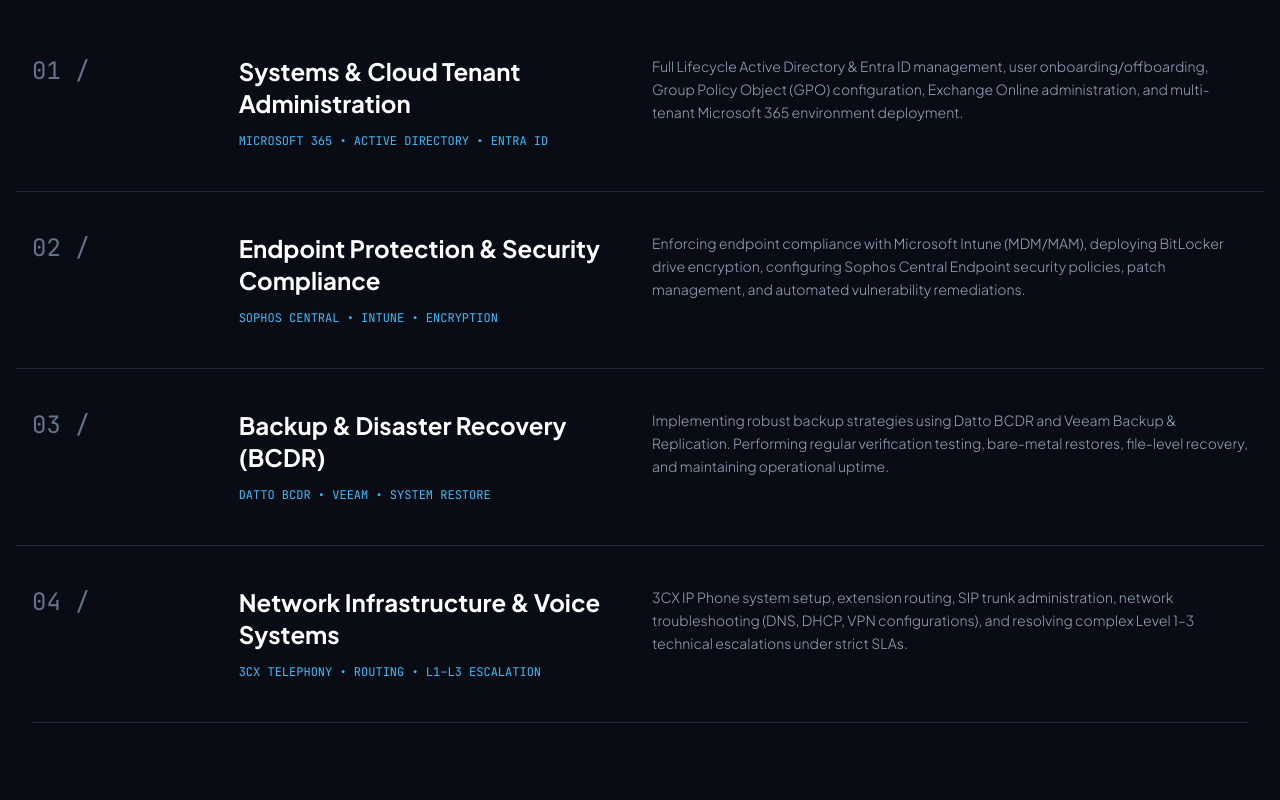
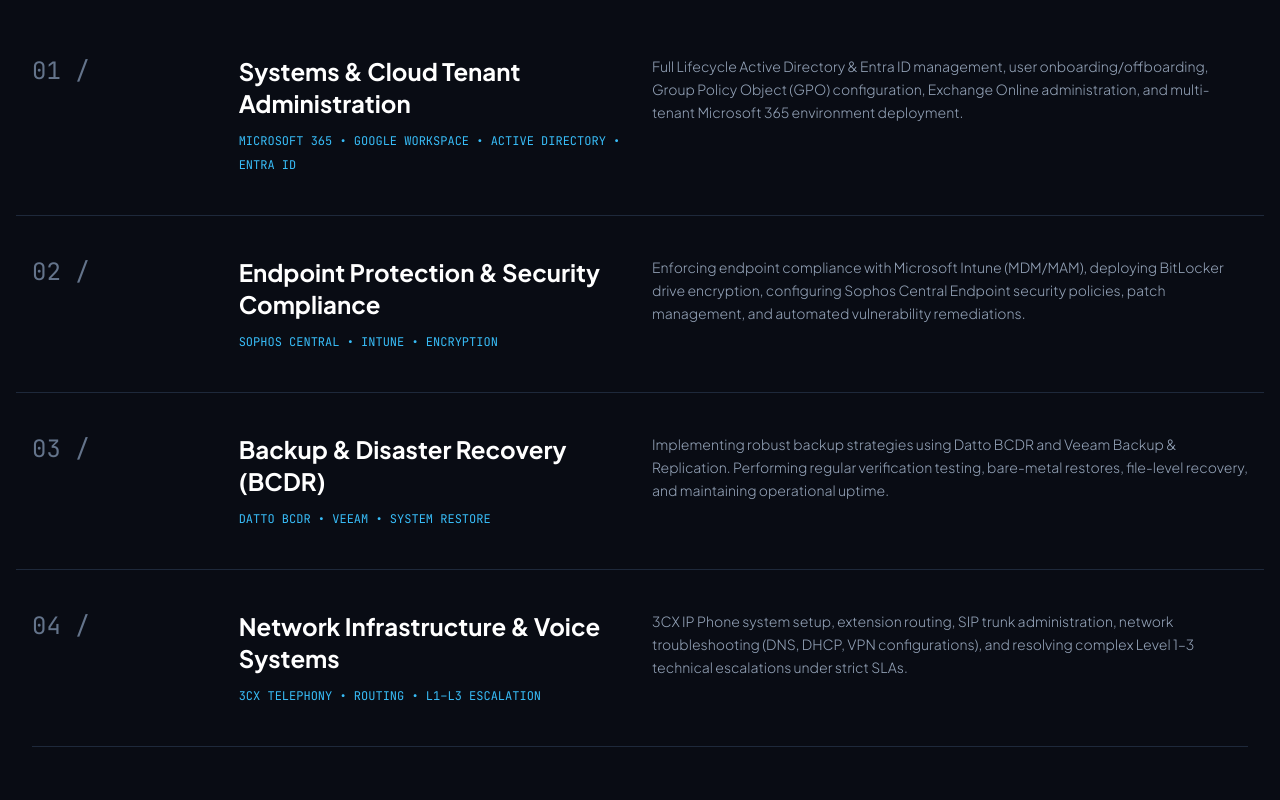
Before and after one commit to villasshienamae/maetech.github.io, a plain HTML site: page index.html in a window 1280 px wide. Shown: the part 2100-2900 px from the top of the page. Drawn offline with nearby package versions, Linux system fonts and the light colour scheme.

Commit message:
Update index.html

```diff
--- a/index.html
+++ b/index.html
@@ -324,7 +324,7 @@
                     <div class="md:col-span-2 text-2xl font-mono text-brand-dim group-hover:text-brand-accent transition-colors">01 /</div>
                     <div class="md:col-span-4">
                         <h3 class="text-xl sm:text-2xl font-bold text-white mb-2">Systems & Cloud Tenant Administration</h3>
-                        <span class="text-xs font-mono text-brand-accent">MICROSOFT 365 • ACTIVE DIRECTORY • ENTRA ID</span>
+                        <span class="text-xs font-mono text-brand-accent">MICROSOFT 365 • GOOGLE WORKSPACE • ACTIVE DIRECTORY • ENTRA ID</span>
                     </div>
                     <div class="md:col-span-6 text-brand-muted text-sm font-light leading-relaxed">
                         Full Lifecycle Active Directory & Entra ID management, user onboarding/offboarding, Group Policy Object (GPO) configuration, Exchange Online administration, and multi-tenant Microsoft 365 environment deployment.
@@ -465,6 +465,7 @@
                             Delivered tier-2 desktop support, endpoint hardware diagnostics, OS image deployment, system maintenance, and workstation security enforcement across external MSP environments and accounts.
                         </p>
                         <div class="flex flex-wrap gap-2 pt-2 font-mono text-xs text-white">
+                            <span class="px-2.5 py-1 bg-brand-surface border border-brand-border">MSP</span>
                             <span class="px-2.5 py-1 bg-brand-surface border border-brand-border">Desktop Support</span>
                             <span class="px-2.5 py-1 bg-brand-surface border border-brand-border">System Admin</span>
                             <span class="px-2.5 py-1 bg-brand-surface border border-brand-border">Hardware Diagnostics</span>
```
